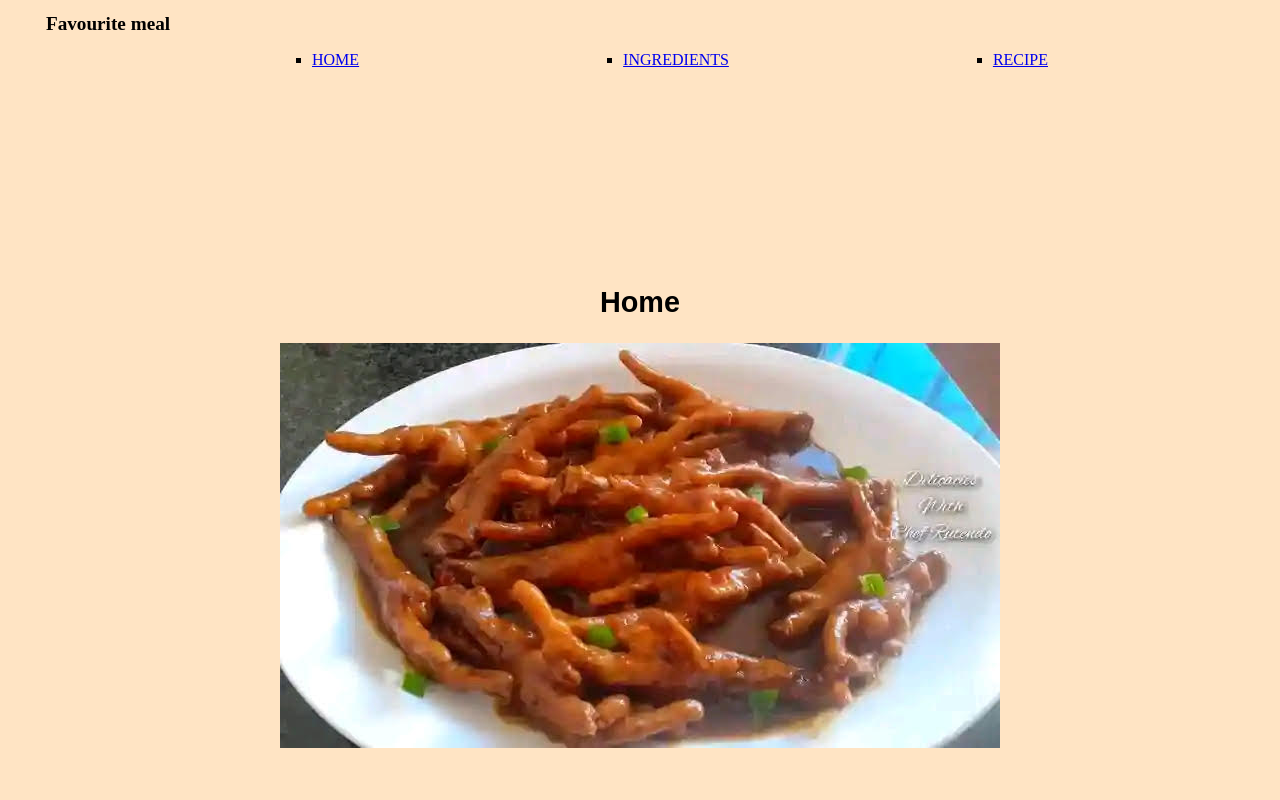
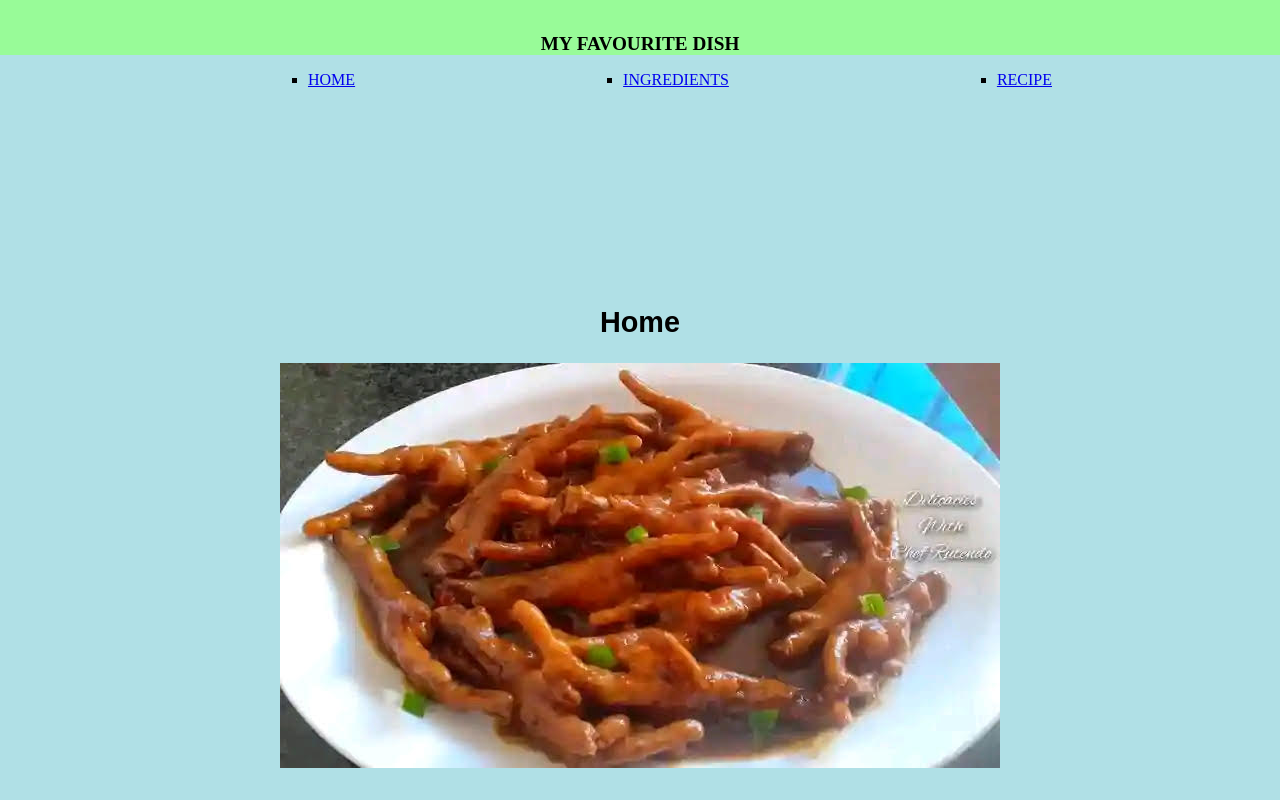
Before and after one commit to Mgqolozana/my-faverite-dish, a plain HTML site: page index.html in a window 1280 px wide. Shown: the top 800 px of the page. Drawn offline with Linux system fonts and the light colour scheme.

Commit message:
my favourite dish

```diff
--- a/index.css
+++ b/index.css
@@ -1,17 +1,20 @@
 /*styles for Side Navigation */
+body{
+  background-color: powderblue;
+  padding: 0px;
+  margin: 0px;
+}
 header {
     height: 100%;
-    width: 200px;
+    width: 100%;
     position: relative;
     top: 0;
-    left:0;
-    background-color:orange
-    padding-top 20px;
+    text-align: center;
+    background-color: palegreen;
+    padding-top: 20px;
+    margin-top: 0px
      }
 
-body{background-color: bisque;
-
-}
 h1 {
     font-size: larger;
     text-align: center
@@ -105,7 +108,7 @@ nav ul li a:hover {
   }
   /*style for recipe section*/
   #recipe {
-    align-self: flex-start;
+    align-items: baseline;
     padding: 20px;
     height: 100vh;
     display: flex;
@@ -114,9 +117,9 @@ nav ul li a:hover {
     flex-direction: column;
     font-size: larger;
   }
-  #recipe ol {
+/*  #recipe ol {
 
-  }
+  }*/
   #recipe ol li{
     margin-bottom: 10px;
   }
--- a/index.html
+++ b/index.html
@@ -3,12 +3,12 @@
 <head>
     <meta charset="UTF-8">
     <meta name="viewport" content="width=device-width, initial-scale=1.0">
-    <title>Document</title>
+    <title>MY FAVOURITE DISH</title>
 <link rel="stylesheet" href="index.css">
 </head>
 <body>
     <header>
-      <h1>Favourite meal</h1>
+      <h1>  MY FAVOURITE DISH</h1>
     </header>
     <nav>
         <ul>
@@ -37,7 +37,7 @@
         </ul>
 
     </section>
-    <section>
+    <section id="recipe">
         <h2>Recipe</h2>
         <ol>
             <li>clean chicken feets </li>
```
